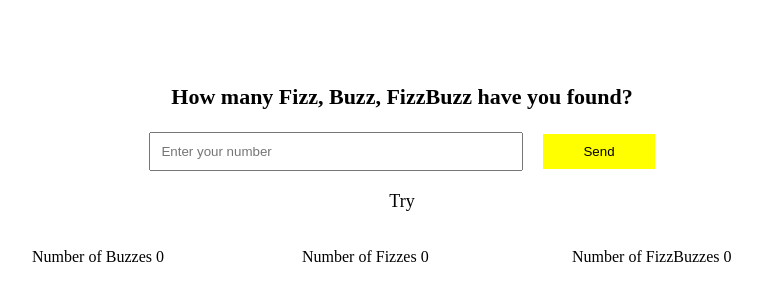
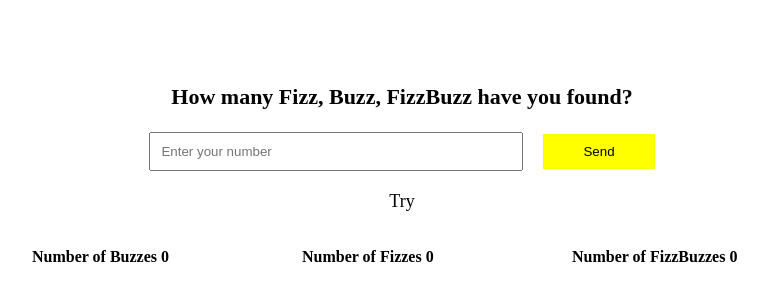
Before and after one commit to SayramovAzizbek/Azizbek-FizzBuzz, a plain HTML site: page index.html in a window 1280 px wide. Shown: the part 196-496 px from the top of the page, without its empty margins (238-1006 px from the left). Drawn offline with Linux system fonts and the light colour scheme.

Commit message:
Add class to <p> and give font-weight

```diff
--- a/index.html
+++ b/index.html
@@ -19,15 +19,15 @@
         <p class="fizzbuzz-res-text">Try</p>
         <div class="fizzbuzz-main-result-box">
             <div class="buzz-result-box result-box">
-                <p>Number of Buzzes <span class="buzz-result-num">0</span></p>
+                <p class="fizzbuzz-res-main-text">Number of Buzzes <span class="buzz-result-num">0</span></p>
                 <p class="buzz-result-text result-text"></p>
             </div>
             <div class="fizz-result-box result-box">
-                <p>Number of Fizzes <span class="fizz-result-num">0</span></p>
+                <p class="fizzbuzz-res-main-text">Number of Fizzes <span class="fizz-result-num">0</span></p>
                 <p class="fizz-result-text result-text"></p>
             </div>
             <div class="fizbuzz-result-box result-box">
-                <p>Number of FizzBuzzes <span class="fizzbuzz-result-num">0</span></p>
+                <p class="fizzbuzz-res-main-text">Number of FizzBuzzes <span class="fizzbuzz-result-num">0</span></p>
                 <p class="fizbuzz-result-text result-text"></p>
             </div>
         </div>
--- a/main.css
+++ b/main.css
@@ -43,6 +43,11 @@
     width: 200px;
 }
 
+.fizzbuzz-res-main-text,
+.result-text {
+    font-weight: 700;
+}
+
 .result-text {
     margin: 0;
     font-size: 15px;
```
